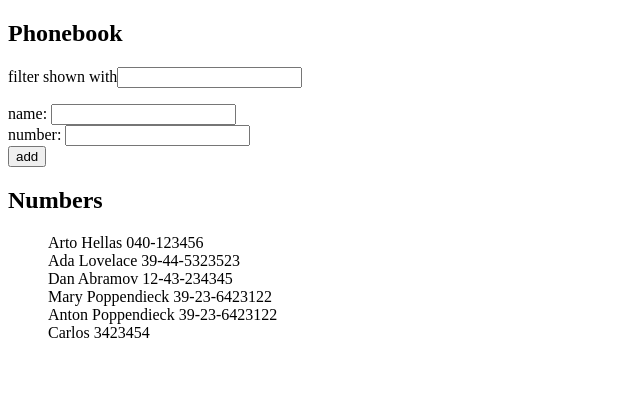
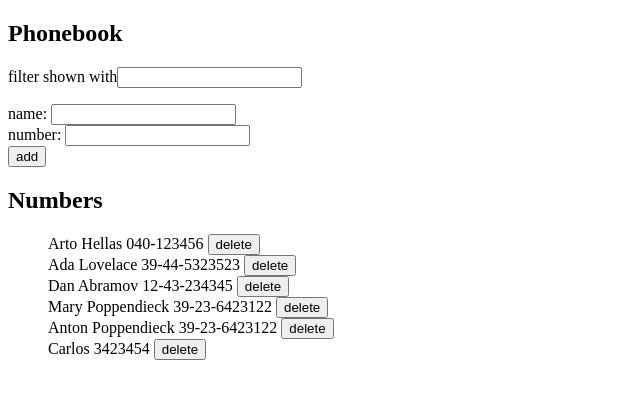
Before and after one commit to barryhanna/fullstackopen-frontend-phonebook, a React (Create React App) app: page / in a window 1280 px wide. Shown: the top 398 px of the page, without its empty margins (0-640 px from the left). Built offline with nearby package versions, Linux system fonts and the light colour scheme; data requests are answered from the project's data file.

Commit message:
Complete

```diff
--- a/src/App.js
+++ b/src/App.js
@@ -13,6 +13,16 @@ const App = () => {
 	useEffect(() => {
 		personService.getAll().then((res) => setPersons(res));
 	}, []);
+
+	const handleDelete = (id) => {
+		const { name } = persons.find((person) => person.id === id);
+
+		if (window.confirm(`Delete ${name}?`)) {
+			personService.delete(id);
+			const updatedPersons = persons.filter((p) => p.id !== id);
+			setPersons(updatedPersons);
+		}
+	};
 
 	const handleAddPerson = (e) => {
 		e.preventDefault();
@@ -48,7 +58,11 @@ const App = () => {
 				handleAddPerson={handleAddPerson}
 			/>
 			<h2>Numbers</h2>
-			<Persons persons={persons} filter={filter} />
+			<Persons
+				persons={persons}
+				filter={filter}
+				handleDelete={handleDelete}
+			/>
 		</div>
 	);
 };
--- a/src/components/Persons.js
+++ b/src/components/Persons.js
@@ -1,4 +1,4 @@
-const Persons = ({ persons, filter }) => (
+const Persons = ({ persons, filter, handleDelete }) => (
 	<div>
 		<ul style={{ listStyle: 'none' }}>
 			{filter
@@ -8,12 +8,18 @@ const Persons = ({ persons, filter }) => (
 						)
 						.map((p) => (
 							<li key={p.id}>
-								{p.name} {p.number}
+								{p.name} {p.number}{' '}
+								<button onClick={() => handleDelete(p.id)}>
+									delete
+								</button>
 							</li>
 						))
 				: persons.map((p) => (
 						<li key={p.id}>
-							{p.name} {p.number}
+							{p.name} {p.number}{' '}
+							<button onClick={() => handleDelete(p.id)}>
+								delete
+							</button>
 						</li>
 				  ))}
 		</ul>
--- a/src/services/persons.js
+++ b/src/services/persons.js
@@ -23,6 +23,10 @@ const update = (id, person) => {
 		.catch((err) => console.error(err));
 };
 
-const services = { getAll, create, update };
+const deletePerson = (id) => {
+	return axios.delete(`${baseUrl}/${id}`);
+};
+
+const services = { getAll, create, update, delete: deletePerson };
 
 export default services;
```
